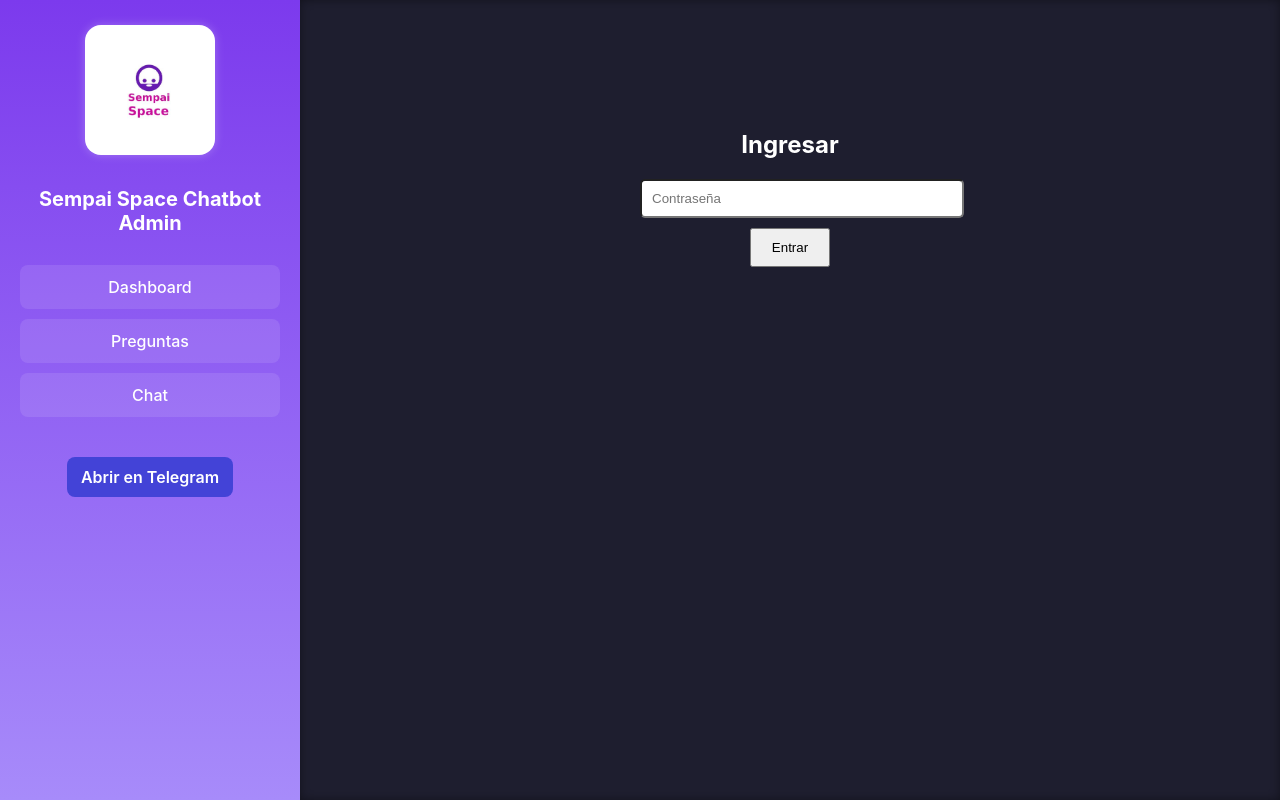
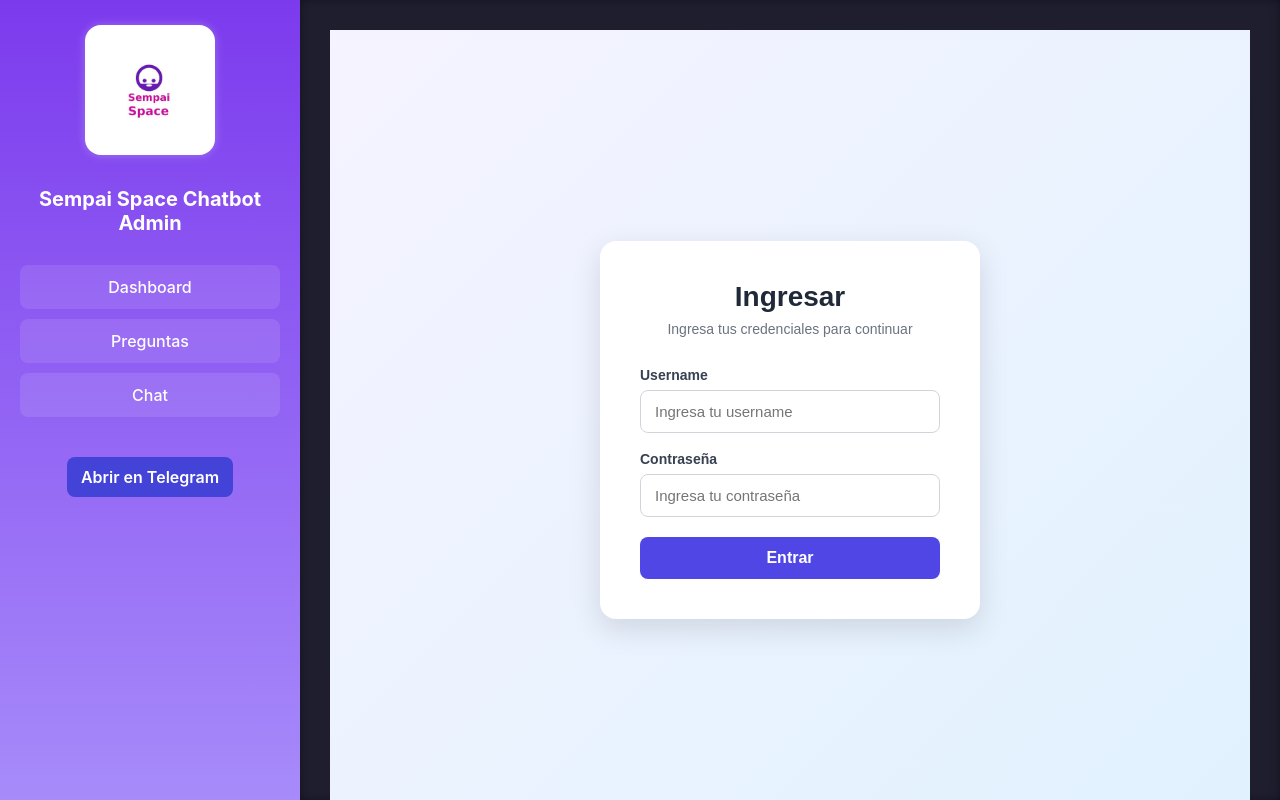
Before and after one commit to SRG-28/SempaiSpaceChatBot, a React app in the folder frontend/: page / in a window 1280 px wide. Built offline with nearby package versions, Linux system fonts and the light colour scheme; the HTML template or start-up script is replaced by a standard one.

Commit message:
Frontend update
Login update

```diff
--- a/frontend/src/pages/Login.tsx
+++ b/frontend/src/pages/Login.tsx
@@ -1,43 +1,181 @@
 import { useState } from "react";
 
 export default function Login({ onSuccess }: { onSuccess: () => void }) {
+  const [username, setUsername] = useState("");
   const [password, setPassword] = useState("");
   const [error, setError] = useState("");
 
   const handleLogin = (e: React.FormEvent) => {
     e.preventDefault();
+    setError("");
 
-    const expected = import.meta.env.VITE_DASHBOARD_PASSWORD;
+    const users = import.meta.env.VITE_DASHBOARD_USERS || "";
 
-    if (password === expected) {
+    const validUser = users
+      .split(",")
+      .map((user: string) => {
+        const [savedUsername, savedPassword] = user.split(":");
+
+        return {
+          username: savedUsername?.trim(),
+          password: savedPassword?.trim()
+        };
+      })
+      .find(
+        (user: { username: string | undefined; password: string | undefined }) =>
+          user.username === username.trim() &&
+          user.password === password
+      );
+
+    if (validUser) {
       onSuccess();
     } else {
-      setError("Contraseña incorrecta");
+      setError("Username o contraseña incorrectos");
     }
   };
 
   return (
-    <div style={{ maxWidth: "300px", margin: "100px auto", textAlign: "center" }}>
-      <h2>Ingresar</h2>
+    <div
+      style={{
+        minHeight: "100vh",
+        display: "flex",
+        alignItems: "center",
+        justifyContent: "center",
+        background: "linear-gradient(135deg, #f5f3ff, #e0f2fe)",
+        fontFamily: "Arial, sans-serif"
+      }}
+    >
+      <div
+        style={{
+          width: "100%",
+          maxWidth: "380px",
+          background: "#ffffff",
+          padding: "40px",
+          borderRadius: "16px",
+          boxShadow: "0 10px 30px rgba(0, 0, 0, 0.12)",
+          boxSizing: "border-box"
+        }}
+      >
+        <div style={{ textAlign: "center", marginBottom: "30px" }}>
+          <h2
+            style={{
+              margin: "0 0 8px",
+              fontSize: "28px",
+              color: "#1f2937"
+            }}
+          >
+            Ingresar
+          </h2>
+
+          <p
+            style={{
+              margin: 0,
+              color: "#6b7280",
+              fontSize: "14px"
+            }}
+          >
+            Ingresa tus credenciales para continuar
+          </p>
+        </div>
+
         <form onSubmit={handleLogin}>
+          <div style={{ marginBottom: "18px" }}>
+            <label
+              style={{
+                display: "block",
+                marginBottom: "7px",
+                fontSize: "14px",
+                fontWeight: "600",
+                color: "#374151"
+              }}
+            >
+              Username
+            </label>
+
+            <input
+              type="text"
+              placeholder="Ingresa tu username"
+              value={username}
+              onChange={(e) => setUsername(e.target.value)}
+              autoComplete="username"
+              style={{
+                width: "100%",
+                padding: "12px 14px",
+                border: "1px solid #d1d5db",
+                borderRadius: "8px",
+                fontSize: "15px",
+                outline: "none",
+                boxSizing: "border-box"
+              }}
+            />
+          </div>
+
+          <div style={{ marginBottom: "20px" }}>
+            <label
+              style={{
+                display: "block",
+                marginBottom: "7px",
+                fontSize: "14px",
+                fontWeight: "600",
+                color: "#374151"
+              }}
+            >
+              Contraseña
+            </label>
+
             <input
               type="password"
-          placeholder="Contraseña"
+              placeholder="Ingresa tu contraseña"
               value={password}
               onChange={(e) => setPassword(e.target.value)}
+              autoComplete="current-password"
               style={{
                 width: "100%",
-            padding: "10px",
-            marginBottom: "10px",
-            borderRadius: "5px"
+                padding: "12px 14px",
+                border: "1px solid #d1d5db",
+                borderRadius: "8px",
+                fontSize: "15px",
+                outline: "none",
+                boxSizing: "border-box"
               }}
             />
-        <button type="submit" style={{ padding: "10px 20px" }}>
+          </div>
+
+          {error && (
+            <div
+              style={{
+                marginBottom: "18px",
+                padding: "10px 12px",
+                background: "#fef2f2",
+                border: "1px solid #fecaca",
+                borderRadius: "8px",
+                color: "#dc2626",
+                fontSize: "14px",
+                textAlign: "center"
+              }}
+            >
+              {error}
+            </div>
+          )}
+
+          <button
+            type="submit"
+            style={{
+              width: "100%",
+              padding: "12px",
+              border: "none",
+              borderRadius: "8px",
+              background: "#4f46e5",
+              color: "#ffffff",
+              fontSize: "16px",
+              fontWeight: "600",
+              cursor: "pointer"
+            }}
+          >
             Entrar
           </button>
         </form>
-
-      {error && <p style={{ color: "red" }}>{error}</p>}
+      </div>
     </div>
   );
 }
```
Also changed, not shown: 1 other file (tests, documents, lock files or other folders). Lines whose indentation alone changed are shown as unchanged.
